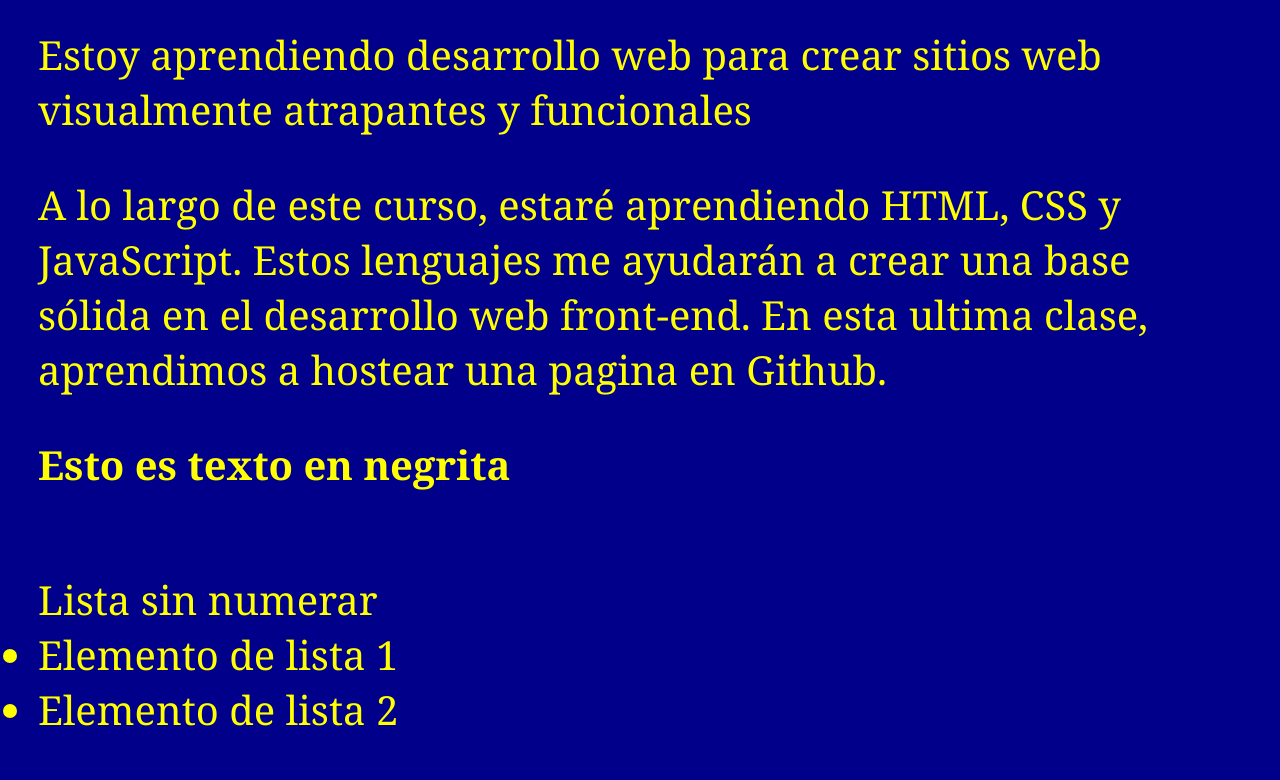
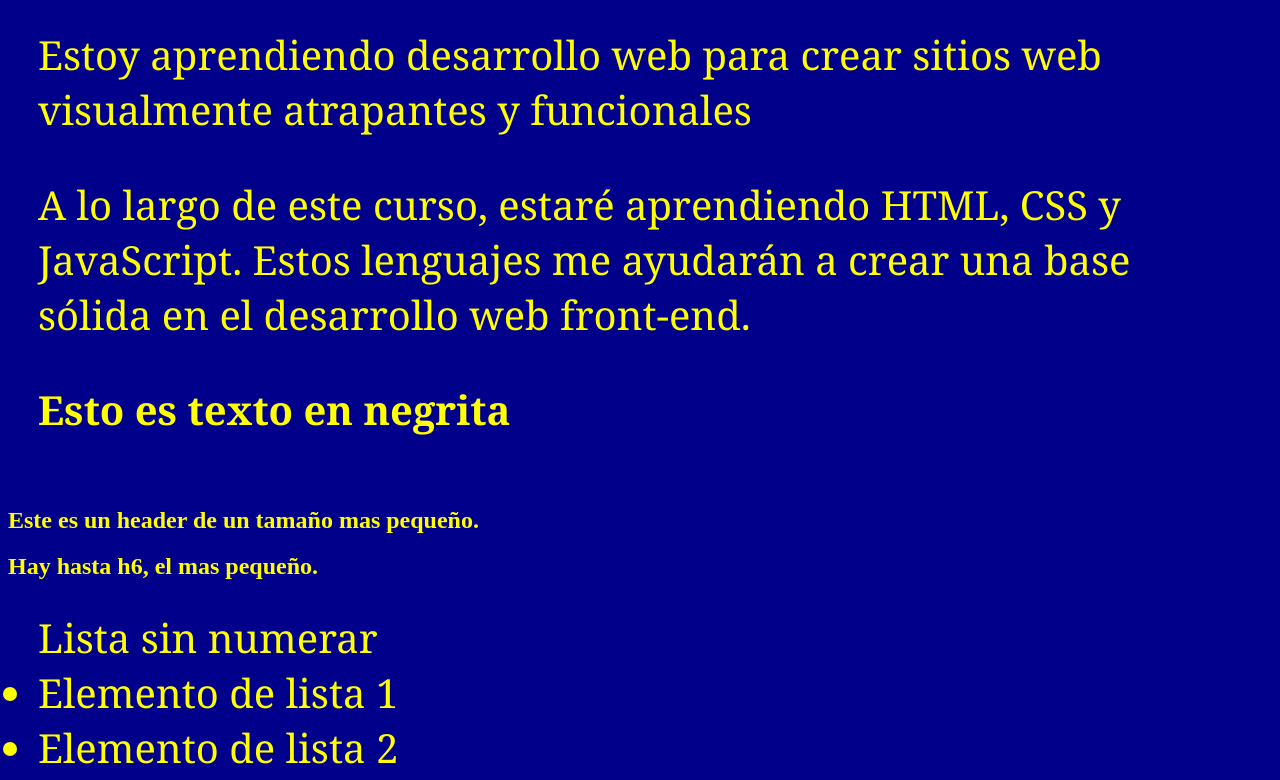
Before and after one commit to mrw3192/miprimerapagina, a plain HTML site: page index.html in a window 1280 px wide. Shown: the part 659-1439 px from the top of the page. Drawn offline with Linux system fonts and the light colour scheme.

Commit message:
Revert "Update index.html"
This reverts commit 81b1b46a3353c60c38aa7c6e49ca935ad7b4dab3.

```diff
--- a/index.html
+++ b/index.html
@@ -18,15 +18,14 @@
     <p>Estoy aprendiendo desarrollo web para crear sitios web visualmente atrapantes y funcionales</p>
     <p>A lo largo de este curso, estaré aprendiendo HTML, CSS y JavaScript. Estos
         lenguajes me ayudarán a crear una base sólida en el desarrollo web front-end.
-        En esta ultima clase, aprendimos a hostear una pagina en Github.
 
 
 
       <p>  <strong>Esto es texto en negrita</strong></p>
     </p>
 
-
-
+    <h2>Este es un header de un tamaño mas pequeño.</h2>
+    <h2>Hay hasta h6, el mas pequeño.</h2>
 
 
 
```
